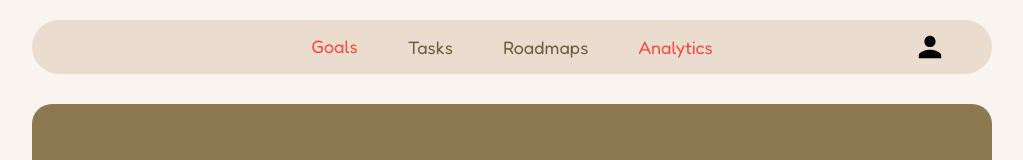
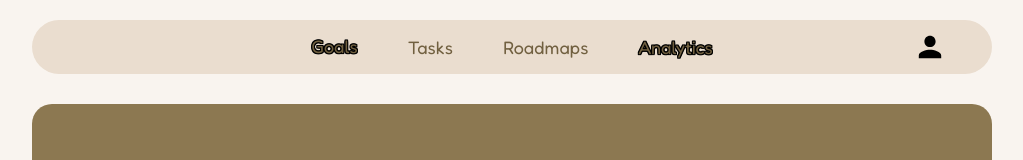
Before and after one commit to Sofiia13/goals_achiever, a React app in the folder frontend/: page /analytics in a window 1280 px wide. In both pictures the pointer is over the item "Goals". Shown: the top 160 px of the page, without its empty margins (128-1151 px from the left). Built offline with nearby package versions, Linux system fonts and the light colour scheme; the HTML template or start-up script is replaced by a standard one.

Commit message:
add shadows

```diff
--- a/frontend/src/shared/components/ui/Header/Header.module.scss
+++ b/frontend/src/shared/components/ui/Header/Header.module.scss
@@ -26,8 +26,10 @@
     transition: color 0.2s ease, transform 0.15s ease;
 
     &:hover {
-      color: $tertiary-color;
+      color: $paragraph-color;
       transform: translateY(-1px);
+      text-shadow: -1px -1px 0 #000, 1px -1px 0 #000, -1px 1px 0 #000,
+        1px 1px 0 #000, 0 -1px 0 #000, 0 1px 0 #000, -1px 0 0 #000, 1px 0 0 #000;
     }
   }
 
@@ -37,7 +39,9 @@
   }
 
   &__linkActive {
-    color: $tertiary-color;
+    color: $paragraph-color;
+    text-shadow: -1px -1px 0 #000, 1px -1px 0 #000, -1px 1px 0 #000,
+      1px 1px 0 #000, 0 -1px 0 #000, 0 1px 0 #000, -1px 0 0 #000, 1px 0 0 #000;
   }
 
   &__user {
```
